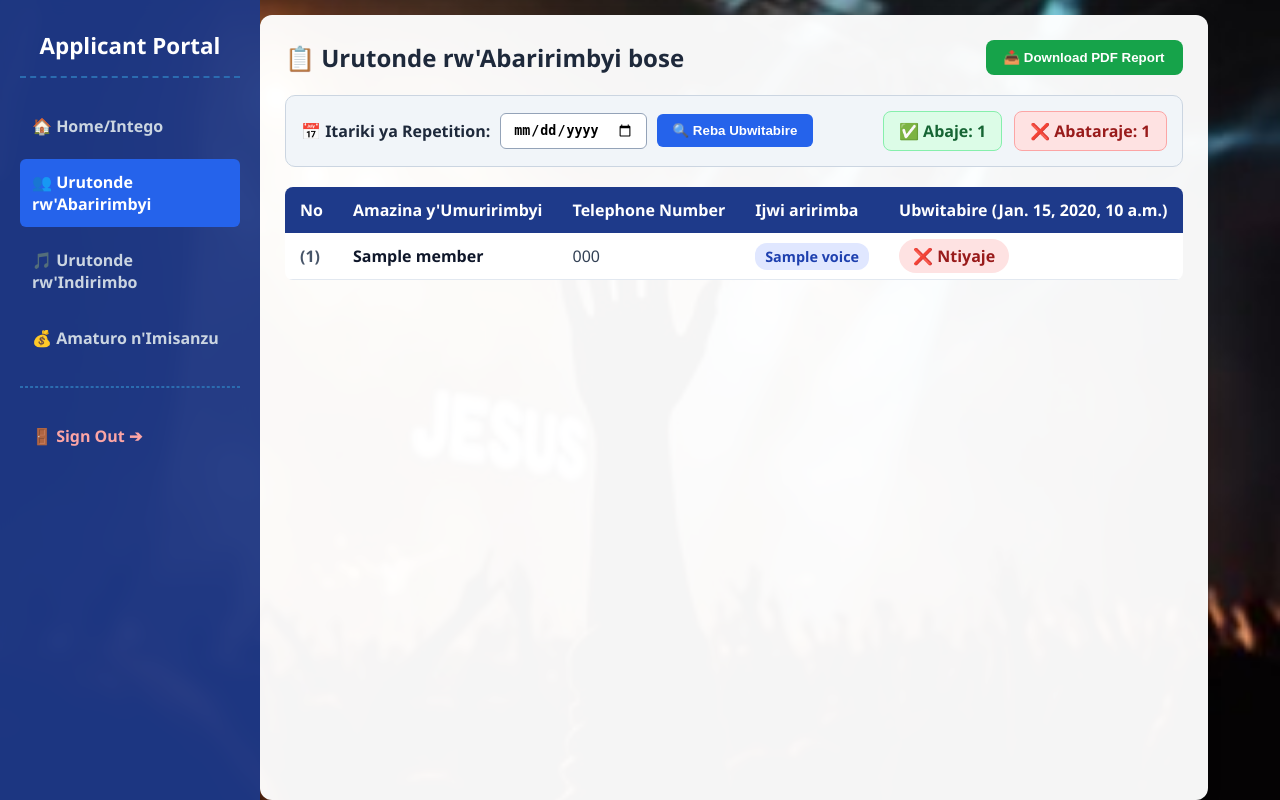
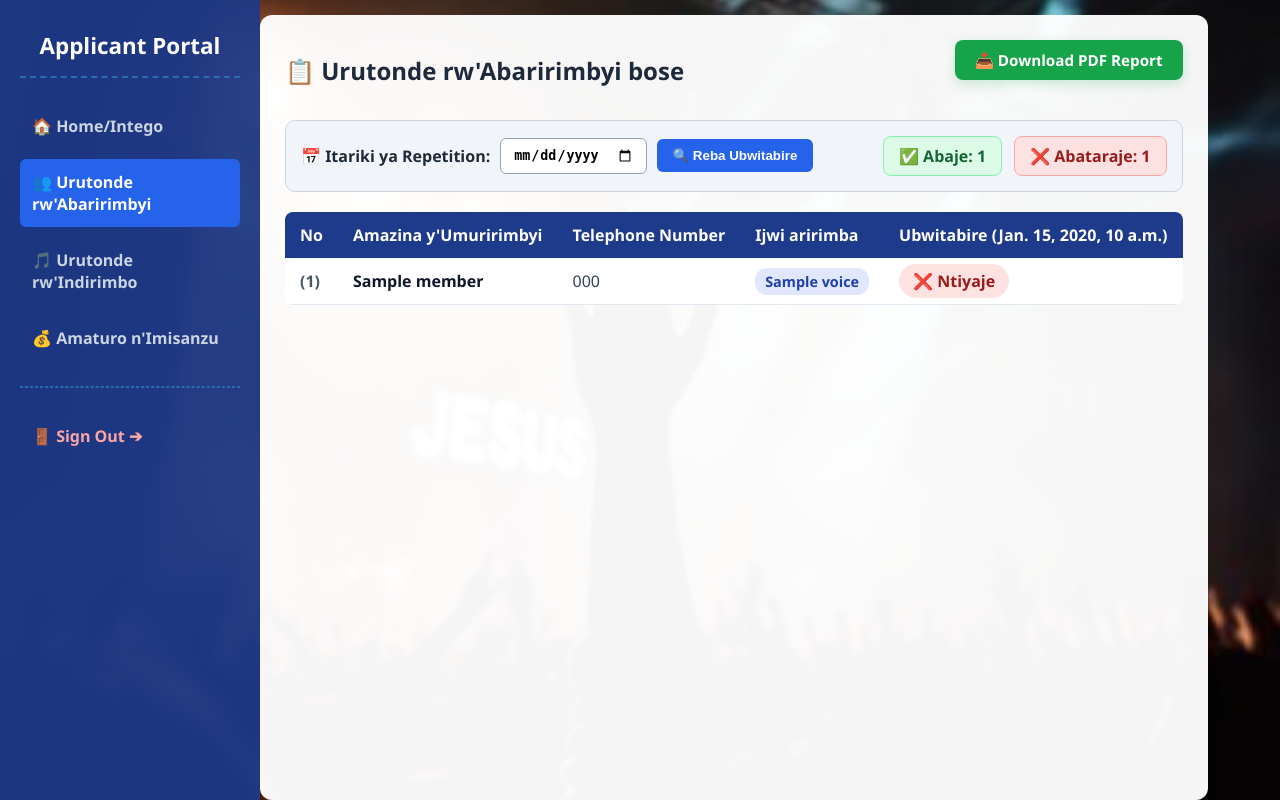
Before and after one commit to CyubahiroJMV/getsemani-choir-system, a Django app: template choir_app/templates/choir_app/members.html in a window 1280 px wide. Run offline with Django 5.2, Linux system fonts and the light colour scheme; the template is opened without the code that fills it: most values are stand-ins (such as "Sample title", 1, 10 or a date in 2020).

Commit message:
Update members.html

```diff
--- a/choir_app/templates/choir_app/members.html
+++ b/choir_app/templates/choir_app/members.html
@@ -75,10 +75,11 @@
 
     <div style="display: flex; justify-content: space-between; align-items: center; margin-bottom: 20px;">
         <h2 style="margin: 0; color: #1e293b;">📋 Urutonde rw'Abaririmbyi bose</h2>
-        <button onclick="window.print()" style="background-color: #16a34a; color: white; border: none; padding: 10px 18px; border-radius: 8px; cursor: pointer; font-weight: bold;">
-    📥 Download PDF Report
-</button>
-
+      <div style="margin-bottom: 20px; display: flex; justify-content: flex-end;">
+    <a href="?q={{ query }}&download_pdf=1" style="background: #16a34a; color: white; text-decoration: none; padding: 10px 20px; border-radius: 8px; font-weight: bold; font-size: 0.95em; display: inline-flex; align-items: center; gap: 8px; box-shadow: 0 4px 12px rgba(22, 163, 74, 0.2);">
+        📥 Download PDF Report
+    </a>
+</div>
     </div>
 
     <!-- Akayunguruzo k'Itariki n'Igiteranyo -->
```
